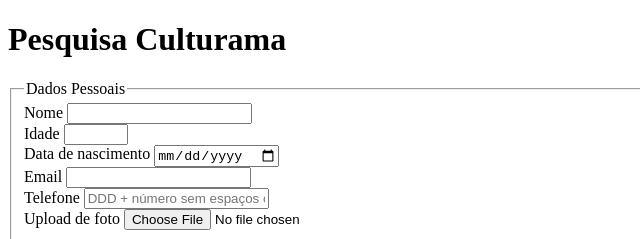
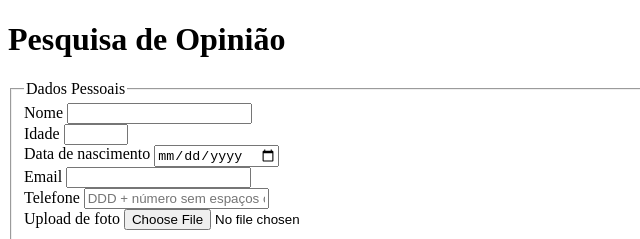
Before and after one commit to CaioSilvaPereira/testecurso, a plain HTML site: page index.html in a window 1280 px wide. Shown: the top 239 px of the page, 0-640 px from the left. Drawn offline with Linux system fonts and the light colour scheme.

Commit message:
Alterado titulo para pesquisa de opinpao

```diff
--- a/index.html
+++ b/index.html
@@ -9,7 +9,7 @@
 
 <body>
     <header>
-        <h1>Pesquisa Culturama</h1>
+        <h1>Pesquisa de Opinião</h1>
     </header>
     <section>
         <form action="" method="get">
```
